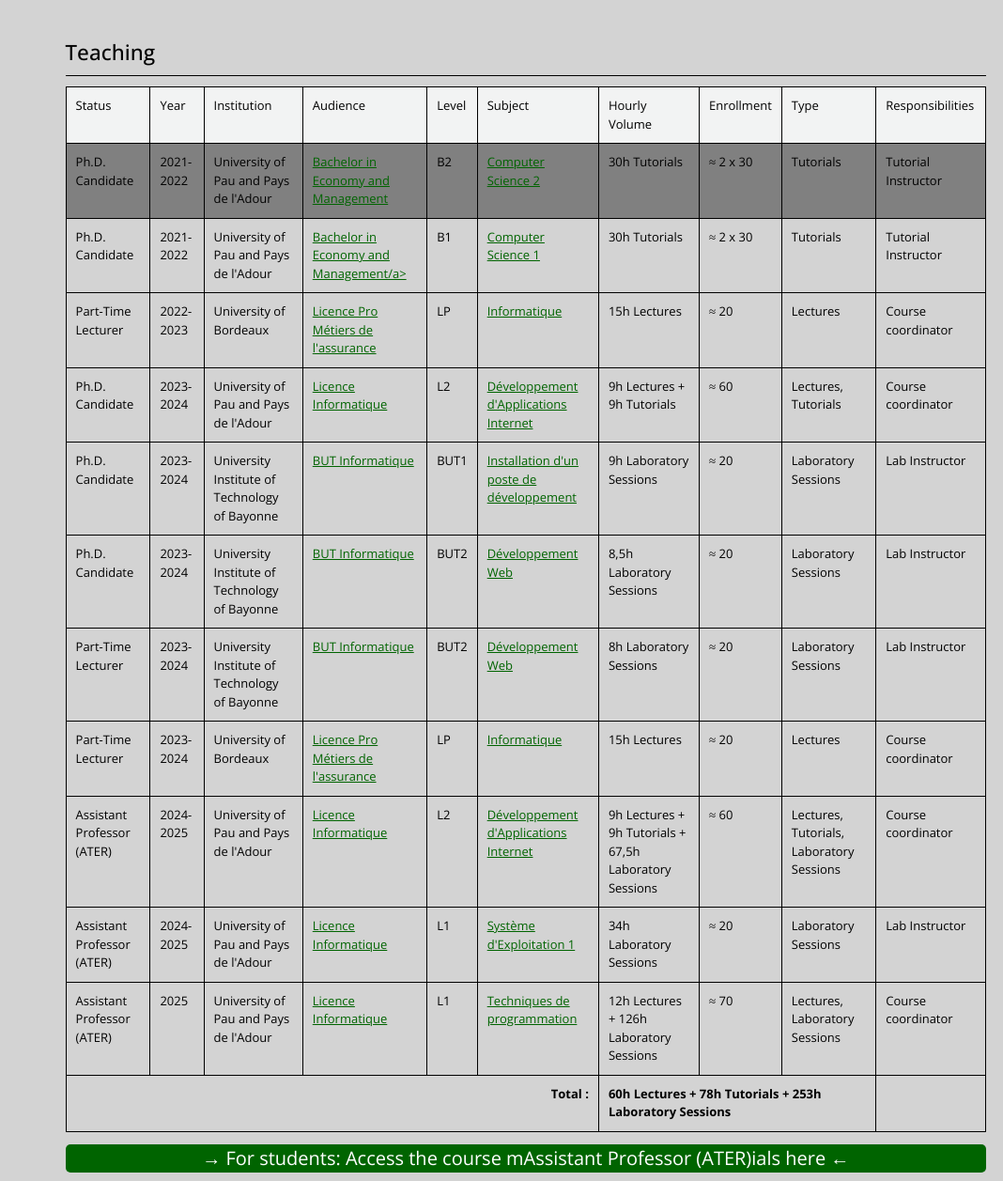
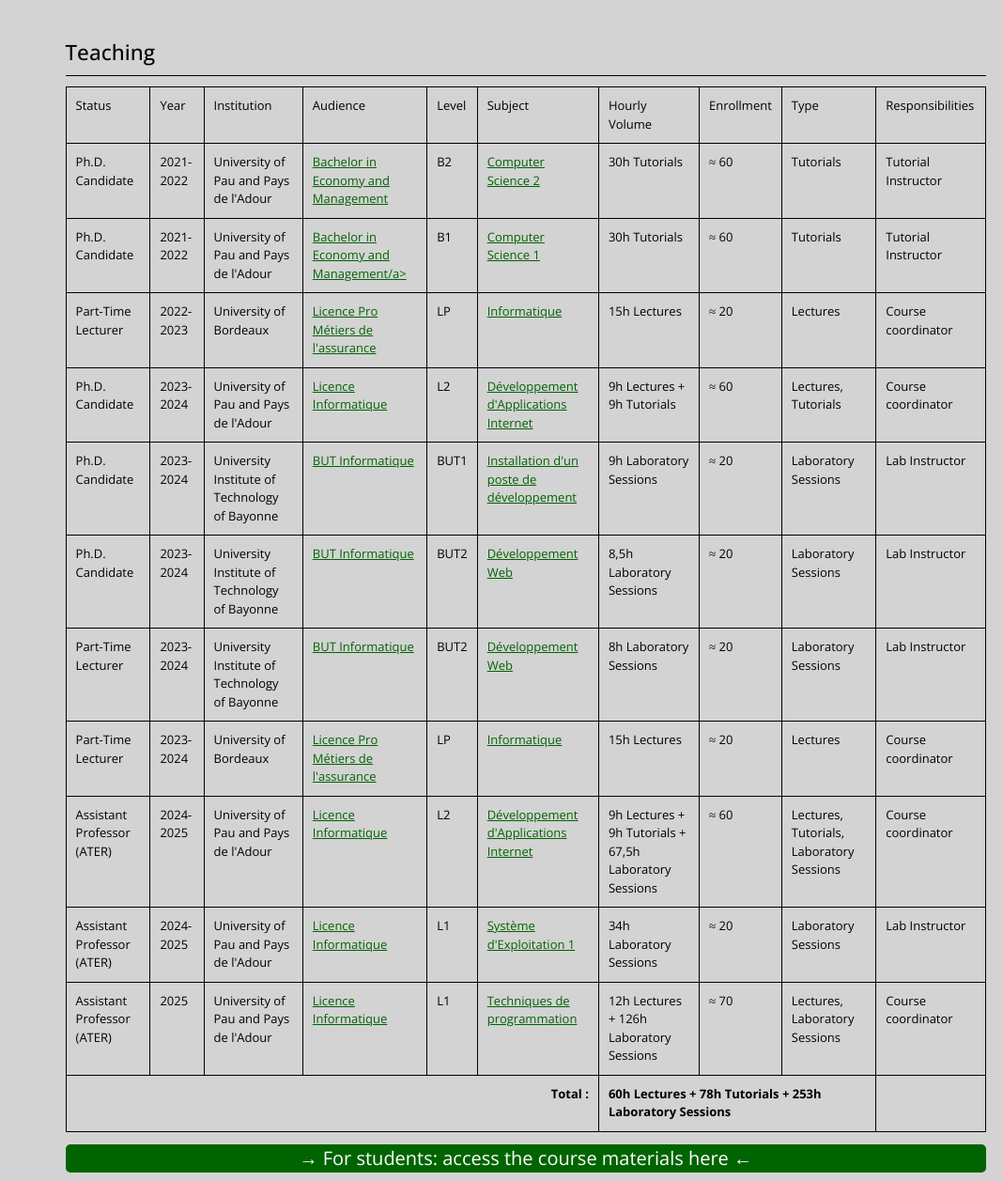
Before and after one commit to maxime-masson/maxime-masson.github.io, a plain HTML site: page teaching/index.html in a window 1280 px wide. Shown: the part 223-1480 px from the top of the page at 94% size, 212-1280 px from the left. Drawn offline with nearby package versions, Linux system fonts and the light colour scheme; files whose address does not match are found by name.

Commit message:
Update index.html

```diff
--- a/teaching/index.html
+++ b/teaching/index.html
@@ -166,7 +166,7 @@
     </style>
                     <table>
        <thead>
-    <tr>
+    <tr style="background-color:lightgray">
         <td>Status</td>
         <td>Year</td>
         <td>Institution</td>
@@ -180,7 +180,7 @@
     </tr>
 </thead>
         <tbody>
-            <tr style="background-color:gray">
+            <tr>
                 <td>Ph.D. Candidate</td>
                 <td>2021-2022</td>
                 <td>University of Pau and Pays de l'Adour</td>
@@ -191,7 +191,7 @@
                         href="https://formation.univ-pau.fr/fr/catalogue/droit-economie-gestion-DEG/licence-XA/licence-mention-economie-et-gestion-L3VCCUJZ/l1-et-l2-communes-l3-parcours-economie-banque-et-finance-pau-L3VDH2F3/ue-2-langages-outils-economie-gestion-LVWARO4I/informatique-2-LVWAS56T.html">Computer Science
                         2</a></td>
                 <td>30h Tutorials</td>
-                <td>≈ 2 x 30</td>
+                <td>≈ 60</td>
                 <td>Tutorials</td>
                 <td>Tutorial Instructor</td>
 
@@ -207,7 +207,7 @@
                         href="https://formation.univ-pau.fr/fr/catalogue/droit-economie-gestion-DEG/licence-XA/licence-mention-economie-et-gestion-L3VCCUJZ/l1-et-l2-communes-l3-parcours-economie-banque-et-finance-pau-L3VDH2F3/ue-5-langages-et-outils-LVWAO7W4/informatique-1-LVWAOCN5.html">Computer Science
                         1</a></td>
                 <td>30h Tutorials</td>
-                <td>≈ 2 x 30</td>
+                <td>≈ 60</td>
                 <td>Tutorials</td>
                 <td>Tutorial Instructor</td>
 
@@ -370,7 +370,7 @@
                     <div onMouseOver="this.style.opacity='.8'" onMouseOut="this.style.opacity='1'"
                         style="text-align: center; background-color: darkgreen; color: white; border-radius: 5px;"><a
                             style="color: white; text-decoration: none; font-size: 15pt;" href="/cours/">→ For students:
-                            Access the course mAssistant Professor (ATER)ials here ←</a></div>
+                            access the course materials here ←</a></div>
                 </section>
                 <footer class="page__meta"></footer>
             </div>
```
